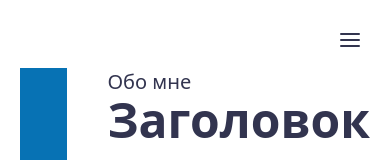
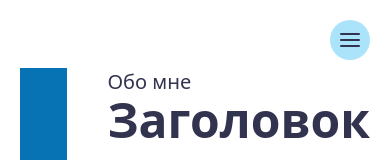
Before and after one commit to Nejjer/portfolio, a React (Vite) app: page /aboutme in a window 390 px wide. Shown: the top 160 px of the page. Built offline with nearby package versions, Linux system fonts and the light colour scheme.

Commit message:
Мобильный Navigation

```diff
--- a/src/components/Navigation/Navigation.tsx
+++ b/src/components/Navigation/Navigation.tsx
@@ -38,7 +38,7 @@ export const Navigation: FC<Props> = ({ isAbsolutePos }) => {
         </nav>
       </div>
       <div
-        className={`bg-white-transparent absolute right-5 top-5 flex ${active ? 'h-auto' : 'h-10'} ${active ? 'w-36' : 'w-10'} cursor-pointer items-center justify-center rounded-[20px] transition-all md:hidden`}
+        className={`bg-white-transparent fixed right-5 top-5 flex ${active ? 'h-auto' : 'h-10'} ${active ? 'w-36' : 'w-10'} cursor-pointer items-center justify-center rounded-[20px] transition-all md:hidden`}
       >
         <Burger
           onClick={(e) => {
--- a/src/output.css
+++ b/src/output.css
@@ -626,8 +626,8 @@ html {
     );
 }
 
-.absolute {
-  position: absolute;
+.fixed {
+  position: fixed;
 }
 
 .relative {
@@ -976,7 +976,8 @@ html {
 }
 
 .bg-white-transparent {
-  background-color: rgba(255, 255, 255, 0.7);
+  --tw-bg-opacity: 1;
+  background-color: rgb(171 228 250 / var(--tw-bg-opacity));
 }
 
 .p-10 {
--- a/tailwind.config.js
+++ b/tailwind.config.js
@@ -16,7 +16,7 @@ export default {
         blue: '#39BEF4',
         'white-blue': '#75CEF6',
         'ultra-white-blue': 'rgba(203, 240, 255, 1)',
-        'white-transparent': 'rgba(255, 255, 255, 0.7)',
+        'white-transparent': 'rgb(171,228,250)',
         'dark-blue': '#0772B4',
         grey1: '#EBF9FF',
         grey4: '#9EBECB',
```
